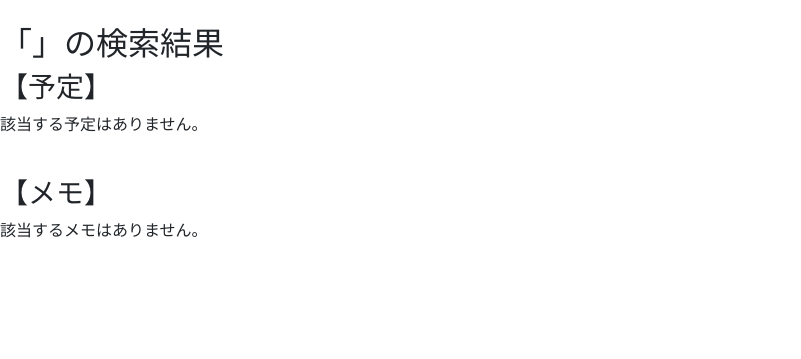
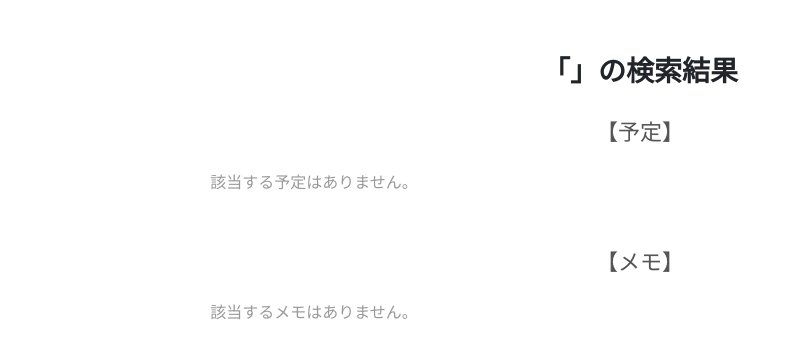
Before and after one commit to kao0219/schedule-manage, a Django app: page /search/ in a window 1280 px wide. Shown: the part 56-415 px from the top of the page, without its empty margins (0-801 px from the left). Run offline with Django 5.2, Linux system fonts and the light colour scheme.

Commit message:
検索結果、予定、メモを中央寄せ

```diff
--- a/schedule_manage/app/templates/search_results.html
+++ b/schedule_manage/app/templates/search_results.html
@@ -1,5 +1,34 @@
 {% extends 'base.html' %}
 {% block content %}
+
+<style>
+   /* 検索タイトル */
+   .search-title {
+       text-align: center;
+       font-size: 28px;
+       margin: 30px 0;
+       font-weight: bold;
+   }
+
+   /* セクションタイトル（予定・メモ） */
+   .section-title {
+       text-align: center;
+       font-size: 22px;
+       margin: 20px 0;
+       color: #555;
+   }
+
+   /* 該当なしメッセージ */
+   .no-result {
+       text-align: center;
+       color: #999;
+       font-size: 16px;
+       margin: 30px 0;
+   }
+
+
+</style>
+
 
 <h2 class="search-title">「{{ query }}」の検索結果</h2>
 
```
